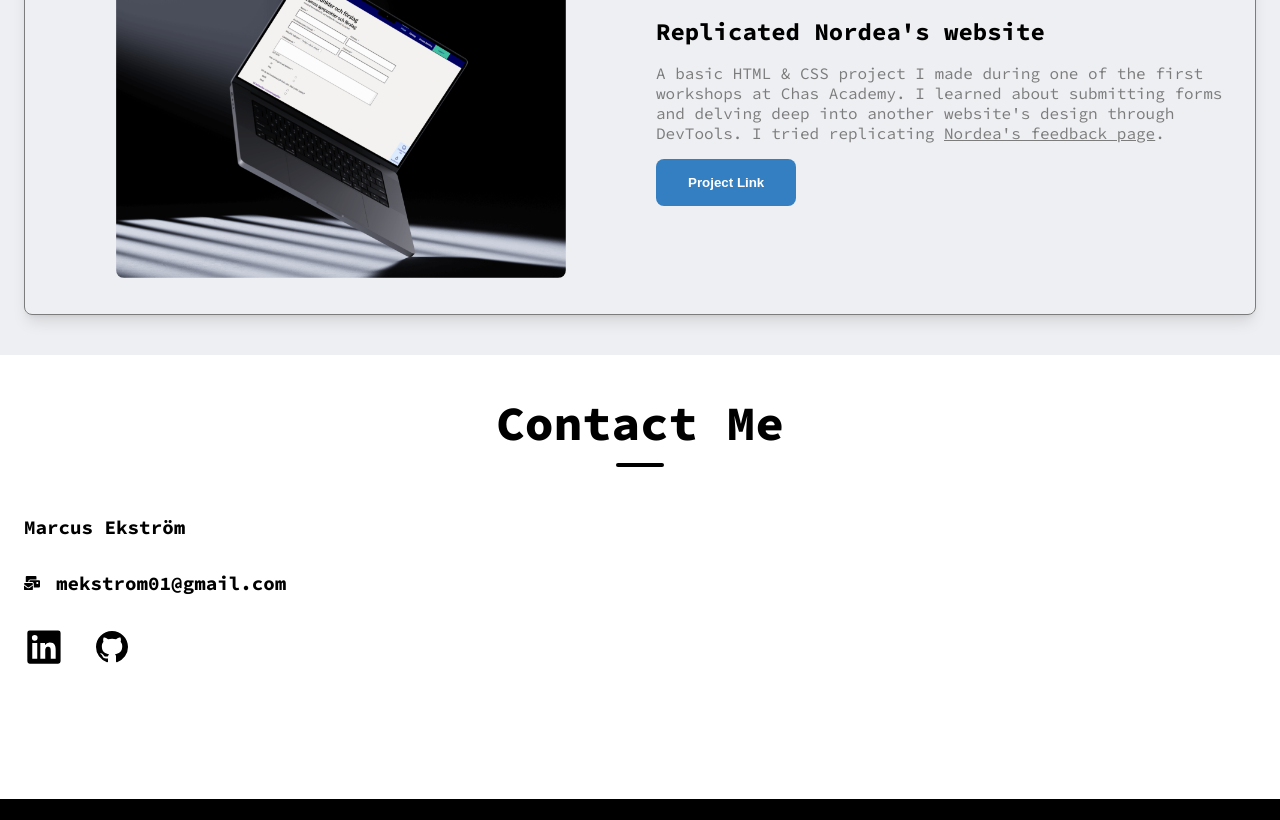
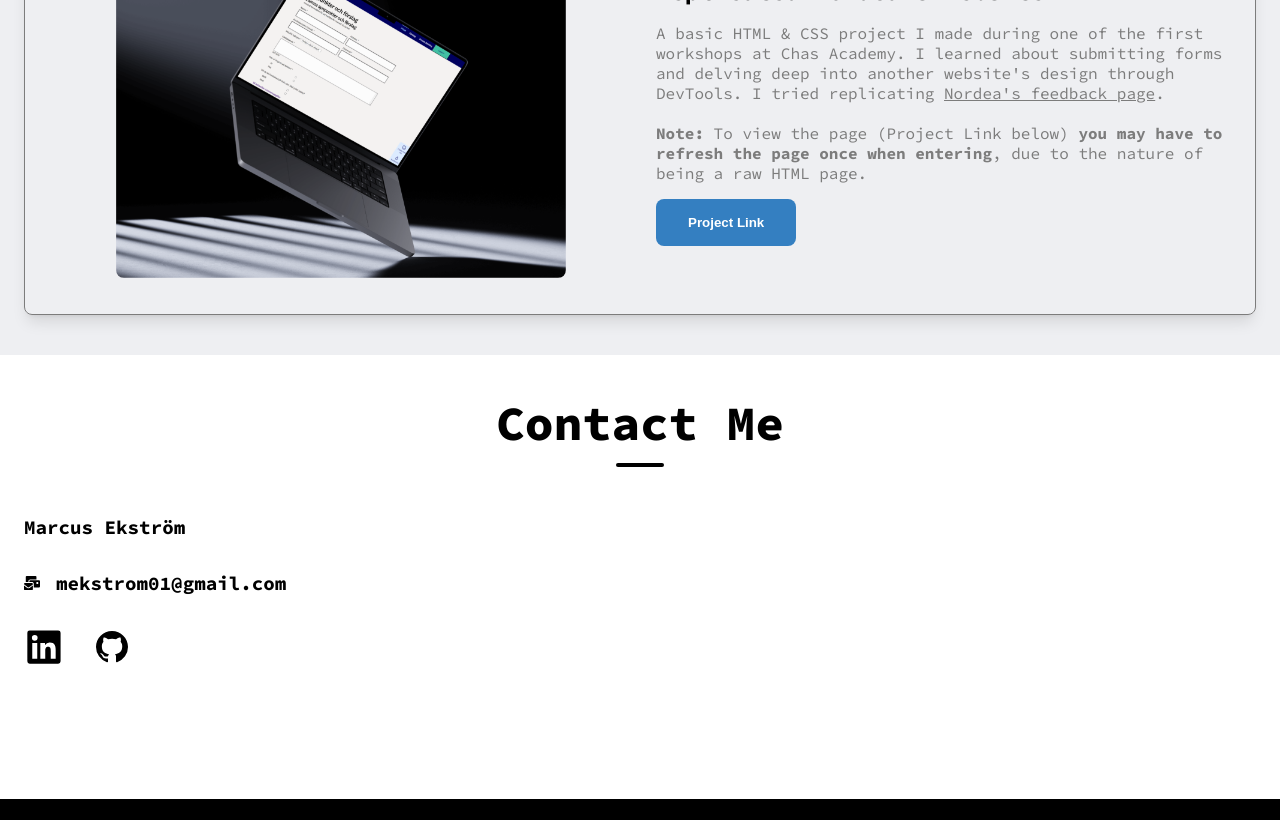
Before and after one commit to maek95/portfolio-marcus-ekstrom, a Next.js app: page / in a window 1280 px wide. Shown: the part 4260-5080 px from the top of the page. Built offline with nearby package versions, Linux system fonts and the light colour scheme.

Commit message:
nordea description update

```diff
--- a/components/Projects.jsx
+++ b/components/Projects.jsx
@@ -128,6 +128,9 @@ export default function Projects() {
           Nordea's feedback page
         </Link>
         .
+        <br/>
+        <br/>
+        <strong>Note:</strong> To view the page (Project Link below) <strong>you may have to refresh the page once when entering</strong>, due to the nature of being a raw HTML page.
       </Project>
     </div>
   );
```
